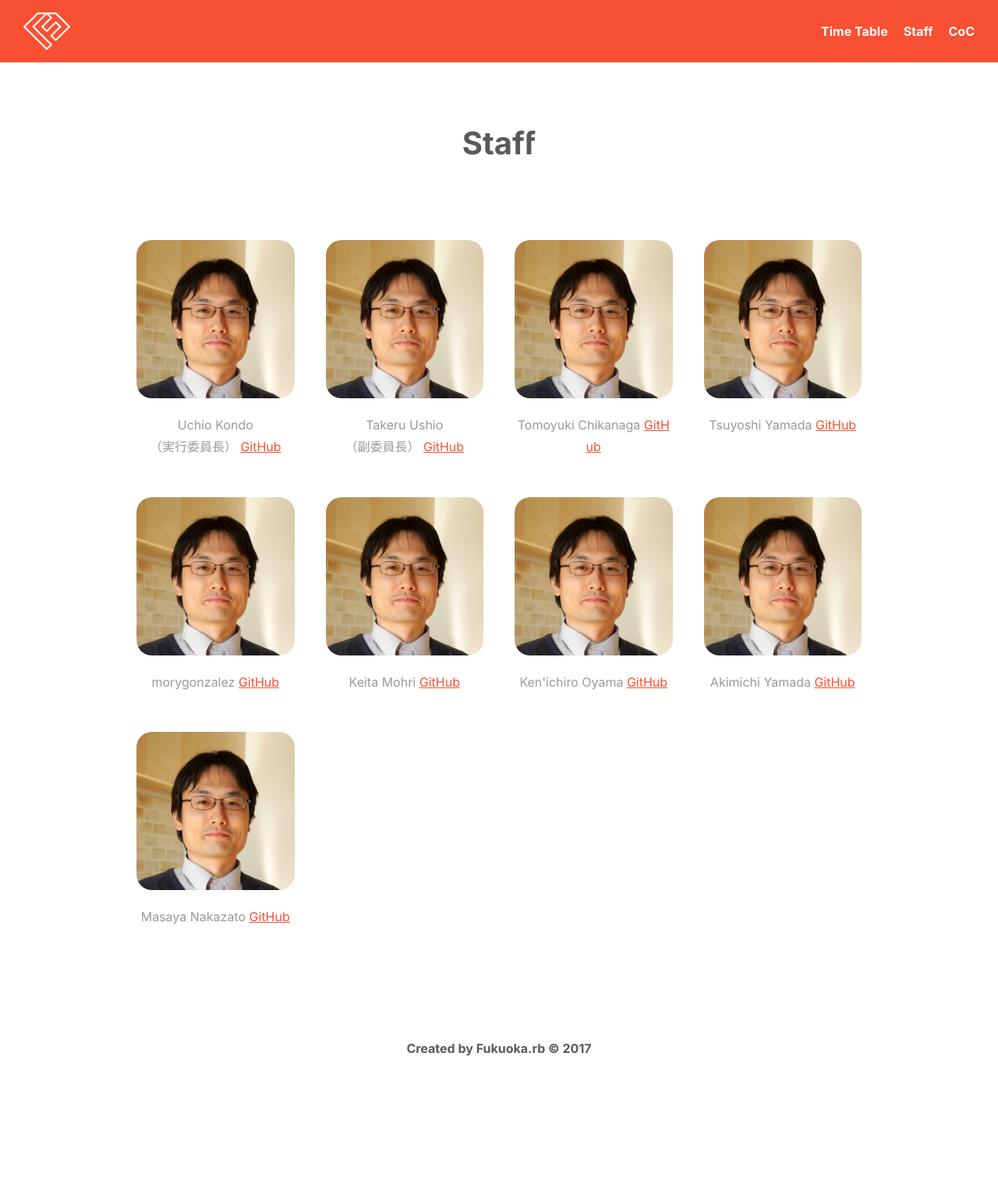
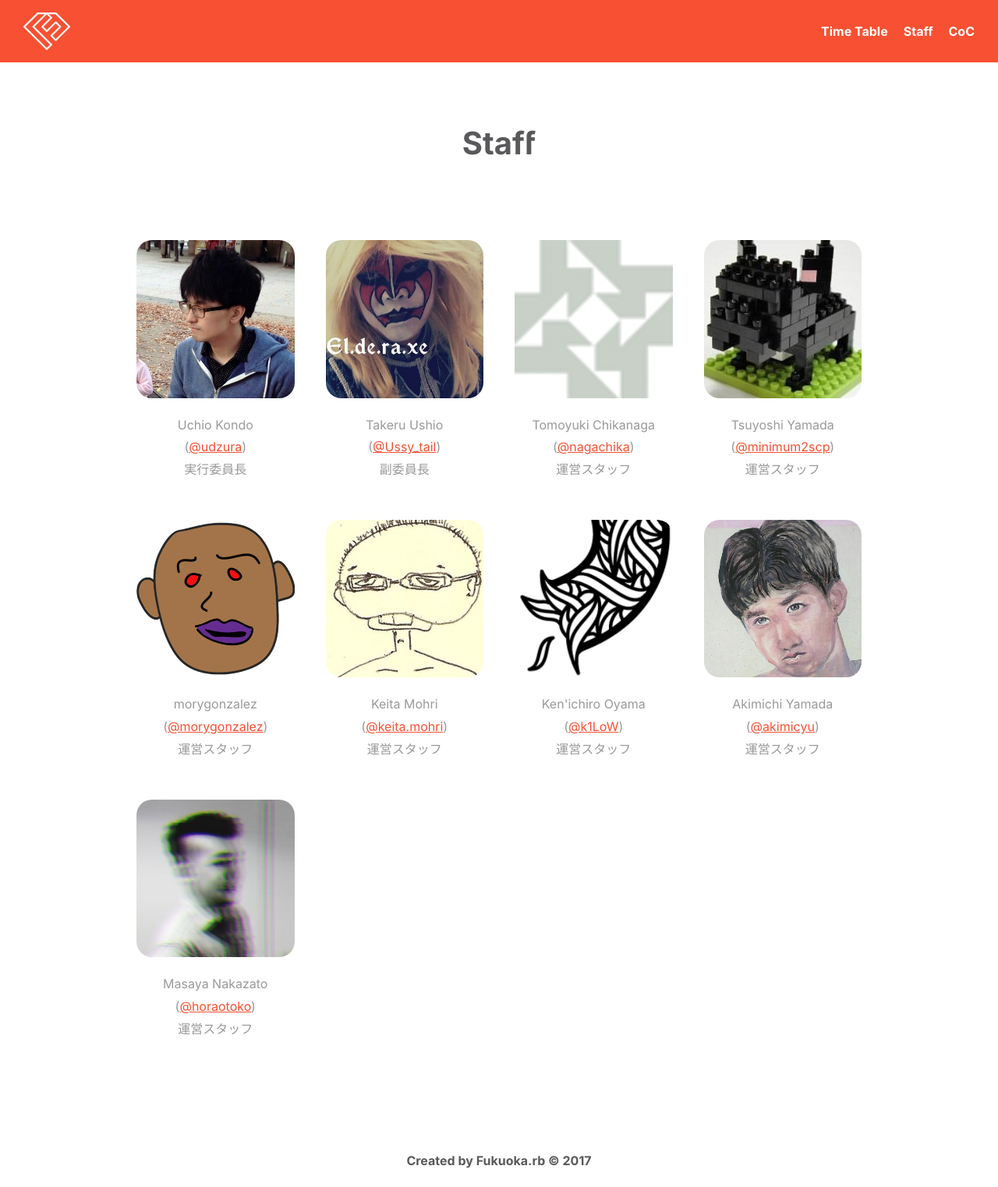
Before and after one commit to fukuokarb/fukuokark02, a Jekyll site: the page built from staff.html, in a window 1280 px wide. Shown: the whole page at 78% size. Built offline with Jekyll 4.4.1, drawn with Linux system fonts in a browser that asks for light colours; nearby versions of some CDN libraries; before the commit the page ends 1379 px from its top, so only the background shows below that.

Commit message:
スタッフの画像など全部追加

```diff
--- a/assets/css/style.css
+++ b/assets/css/style.css
@@ -320,9 +320,16 @@ button {
   justify-content:         space-around;
   flex-wrap: wrap;
 }
+.default-section__card-wrap--staff {
+  -webkit-justify-content: flex-start; /* Safari */
+  justify-content:         flex-start;
+}
 .default-section__card {
   padding: 20px;
   box-sizing: border-box;
+}
+.default-section__card--staff {
+  width: 50%;
 }
 .default-section__button {
   position: relative;
@@ -444,10 +451,6 @@ button {
   .hero__place {
     font-size: 2.4rem;
   }
-  .default-section__card-wrap--staff {
-    -webkit-justify-content: flex-start; /* Safari */
-    justify-content:         flex-start;
-  }
   .default-section__card--guest {
     width: 50%;
   }
--- a/staff.html
+++ b/staff.html
@@ -5,68 +5,74 @@ layout: post
 
 <div class="default-section__card-wrap default-section__card-wrap--staff">
   <div class="default-section__card default-section__card--staff">
-    <img class="default-section__img default-section__img--staff" src="./assets/images/guestspeaker-ko1.jpg" alt="Uchio Kondo">
+    <img class="default-section__img default-section__img--staff" src="./assets/images/staff-1.jpg" alt="Uchio Kondo">
     <p class="default-section__body">
       Uchio Kondo<br>
-      （実行委員長）
-      <a href="https://github.com/ko1" target="_blank">GitHub</a>
+      (<a href="https://twitter.com/udzura" target="_blank">@udzura</a>)<br>
+      実行委員長
     </p>
   </div>
   <div class="default-section__card default-section__card--staff">
-    <img class="default-section__img default-section__img--staff" src="./assets/images/guestspeaker-ko1.jpg" alt="Takeru Ushio">
+    <img class="default-section__img default-section__img--staff" src="./assets/images/staff-2.jpg" alt="Takeru Ushio">
     <p class="default-section__body">
       Takeru Ushio<br>
-      （副委員長）
-      <a href="https://github.com/ko1" target="_blank">GitHub</a>
+      (<a href="https://twitter.com/Ussy_tail" target="_blank">@Ussy_tail</a>)<br>
+      副委員長
     </p>
   </div>
   <div class="default-section__card default-section__card--staff">
-    <img class="default-section__img default-section__img--staff" src="./assets/images/guestspeaker-ko1.jpg" alt="Tomoyuki Chikanaga">
+    <img class="default-section__img default-section__img--staff" src="./assets/images/staff-3.png" alt="Tomoyuki Chikanaga">
     <p class="default-section__body">
-      Tomoyuki Chikanaga
-      <a href="https://github.com/ko1" target="_blank">GitHub</a>
+      Tomoyuki Chikanaga<br>
+      (<a href="https://twitter.com/nagachika" target="_blank">@nagachika</a>)<br>
+      運営スタッフ
     </p>
   </div>
   <div class="default-section__card default-section__card--staff">
-    <img class="default-section__img default-section__img--staff" src="./assets/images/guestspeaker-ko1.jpg" alt="Tsuyoshi Yamada">
+    <img class="default-section__img default-section__img--staff" src="./assets/images/staff-4.jpg" alt="Tsuyoshi Yamada">
     <p class="default-section__body">
-      Tsuyoshi Yamada
-      <a href="https://github.com/ko1" target="_blank">GitHub</a>
+      Tsuyoshi Yamada<br>
+      (<a href="https://twitter.com/minimum2scp" target="_blank">@minimum2scp</a>)<br>
+      運営スタッフ
     </p>
   </div>
   <div class="default-section__card default-section__card--staff">
-    <img class="default-section__img default-section__img--staff" src="./assets/images/guestspeaker-ko1.jpg" alt="morygonzalez">
+    <img class="default-section__img default-section__img--staff" src="./assets/images/staff-5.png" alt="morygonzalez">
     <p class="default-section__body">
-      morygonzalez
-      <a href="https://github.com/ko1" target="_blank">GitHub</a>
+      morygonzalez<br>
+      (<a href="https://twitter.com/morygonzalez" target="_blank">@morygonzalez</a>)<br>
+      運営スタッフ
     </p>
   </div>
   <div class="default-section__card default-section__card--staff">
-    <img class="default-section__img default-section__img--staff" src="./assets/images/guestspeaker-ko1.jpg" alt="Keita Mohri">
+    <img class="default-section__img default-section__img--staff" src="./assets/images/staff-6.jpg" alt="Keita Mohri">
     <p class="default-section__body">
-      Keita Mohri
-      <a href="https://github.com/ko1" target="_blank">GitHub</a>
+      Keita Mohri<br>
+      (<a href="https://www.facebook.com/keita.mohri" target="_blank">@keita.mohri</a>)<br>
+      運営スタッフ
     </p>
   </div>
   <div class="default-section__card default-section__card--staff">
-    <img class="default-section__img default-section__img--staff" src="./assets/images/guestspeaker-ko1.jpg" alt="Ken'ichiro Oyama">
+    <img class="default-section__img default-section__img--staff" src="./assets/images/staff-7.png" alt="Ken'ichiro Oyama">
     <p class="default-section__body">
-      Ken'ichiro Oyama
-      <a href="https://github.com/ko1" target="_blank">GitHub</a>
+      Ken'ichiro Oyama<br>
+      (<a href="https://twitter.com/k1LoW" target="_blank">@k1LoW</a>)<br>
+      運営スタッフ
     </p>
   </div>
   <div class="default-section__card default-section__card--staff">
-    <img class="default-section__img default-section__img--staff" src="./assets/images/guestspeaker-ko1.jpg" alt="Akimichi Yamada">
+    <img class="default-section__img default-section__img--staff" src="./assets/images/staff-8.jpg" alt="Akimichi Yamada">
     <p class="default-section__body">
-      Akimichi Yamada
-      <a href="https://github.com/ko1" target="_blank">GitHub</a>
-    </p>
+      Akimichi Yamada<br>
+      (<a href="https://twitter.com/akimicyu" target="_blank">@akimicyu</a>)<br>
+      運営スタッフ
   </div>
   <div class="default-section__card default-section__card--staff">
-    <img class="default-section__img default-section__img--staff" src="./assets/images/guestspeaker-ko1.jpg" alt="Masaya Nakazato">
+    <img class="default-section__img default-section__img--staff" src="./assets/images/staff-9.jpg" alt="Masaya Nakazato">
     <p class="default-section__body">
-      Masaya Nakazato
-      <a href="https://github.com/ko1" target="_blank">GitHub</a>
+      Masaya Nakazato<br>
+      (<a href="https://twitter.com/horaotoko" target="_blank">@horaotoko</a>)<br>
+      運営スタッフ
     </p>
   </div>
 </div>
```
Also changed, not shown: assets/images/staff-1.jpg (added), assets/images/staff-2.jpg (added), assets/images/staff-3.png (added), assets/images/staff-4.jpg (added), assets/images/staff-5.png (added), assets/images/staff-6.jpg (added), assets/images/staff-7.png (added), assets/images/staff-8.jpg (added), assets/images/staff-9.jpg (added).
